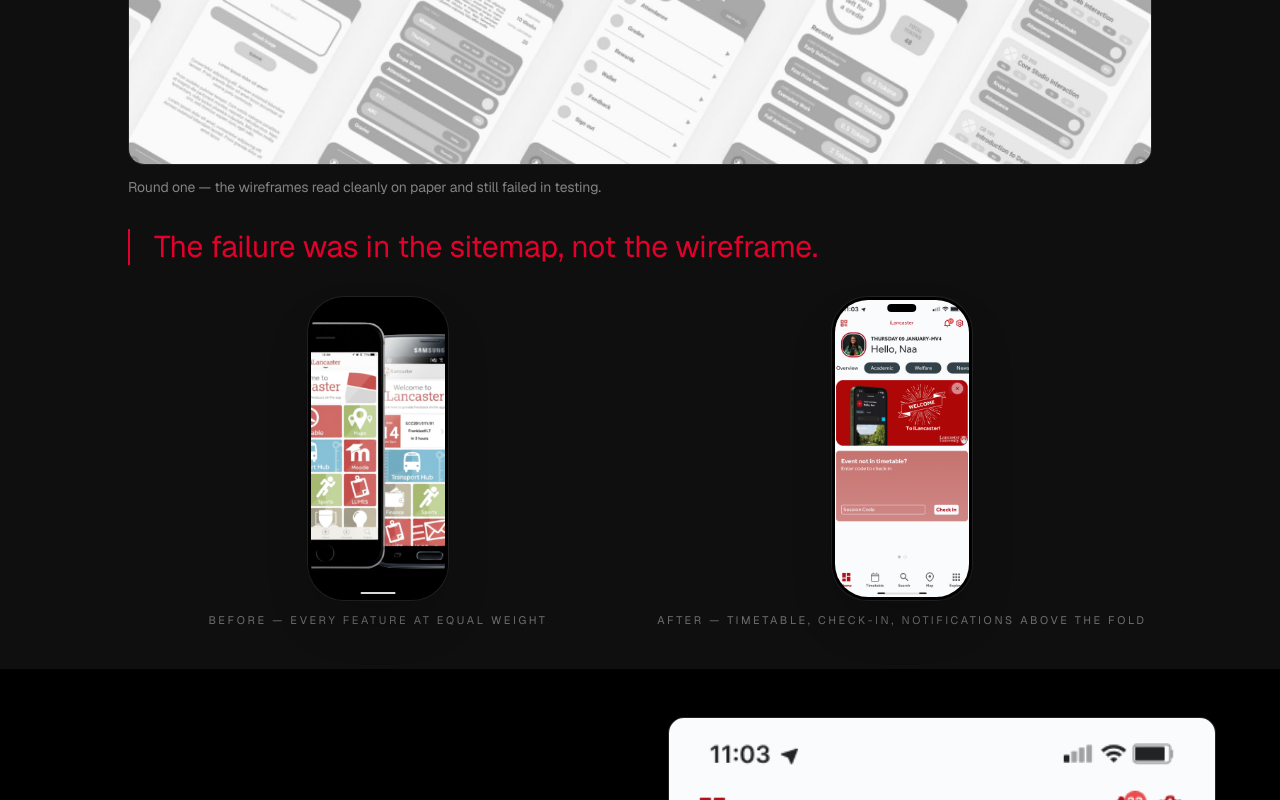
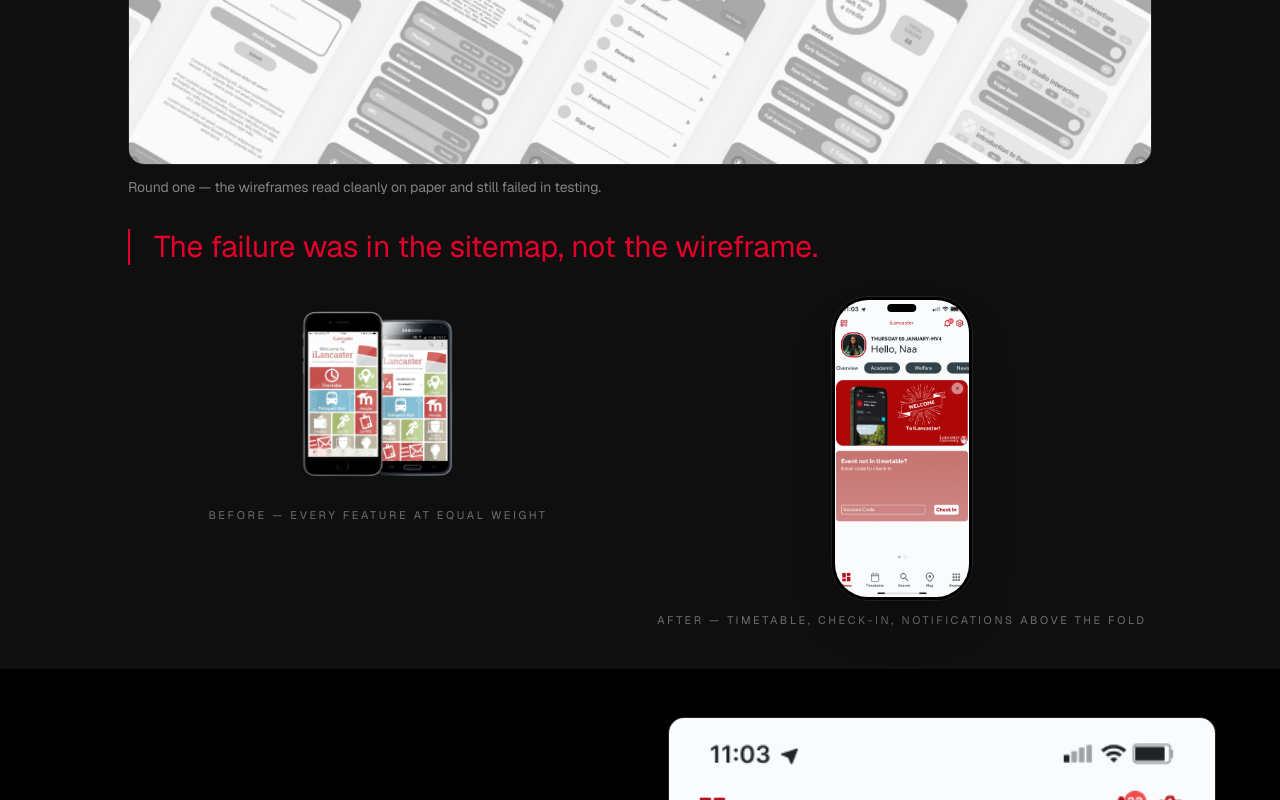
Before and after one commit to nandiniipillai/Portfolio, a Next.js app: page /work/ilancaster in a window 1280 px wide. Shown: the part 1963-2763 px from the top of the page. Built offline with nearby package versions, Linux system fonts and the light colour scheme.

Commit message:
fix image aspect ratios: raw images stay raw, PhoneFrame only for phone screenshots
before-compare.jpg (1920x805 landscape) now uses correct width/height. before-home-v3.png (422x418 square) displayed as raw Image, not PhoneFrame. Only actual 9:19.5 phone screens use PhoneFrame.

```diff
--- a/app/work/ilancaster/page.jsx
+++ b/app/work/ilancaster/page.jsx
@@ -81,9 +81,9 @@ export default function ILancasterPage() {
               <Image
                 src="/assets/ilancaster/before-compare.jpg"
                 alt="The original iLancaster home screen"
-                width={600}
-                height={900}
-                sizes="(max-width: 768px) 100vw, 400px"
+                width={1920}
+                height={805}
+                sizes="(max-width: 768px) 100vw, 600px"
                 className="w-full h-auto rounded-xl"
               />
               <div className="space-y-5">
@@ -126,9 +126,14 @@ export default function ILancasterPage() {
           <ScrollReveal>
             <div className="mt-8 grid grid-cols-1 md:grid-cols-2 gap-4 md:gap-6 items-start">
               <figure className="flex flex-col items-center">
-                <div className="w-full max-w-[140px]">
-                  <PhoneFrame src="/assets/ilancaster/before-home-v3.png" alt="Before — the original tile-grid home screen" />
-                </div>
+                <Image
+                  src="/assets/ilancaster/before-home-v3.png"
+                  alt="Before — the original tile-grid home screen"
+                  width={422}
+                  height={418}
+                  sizes="(max-width: 768px) 50vw, 200px"
+                  className="w-full max-w-[200px] h-auto rounded-xl"
+                />
                 <figcaption className="mt-3 text-[11px] tracking-[0.24em] uppercase text-ash">
                   Before — every feature at equal weight
                 </figcaption>
```
